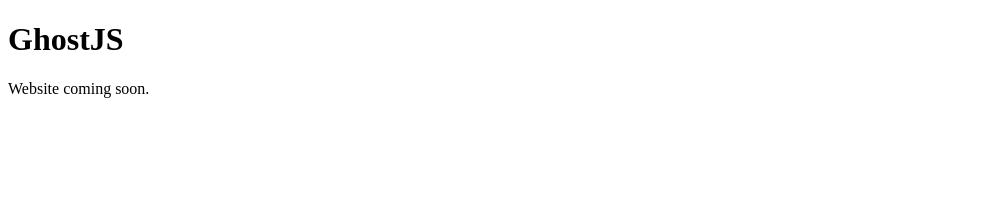
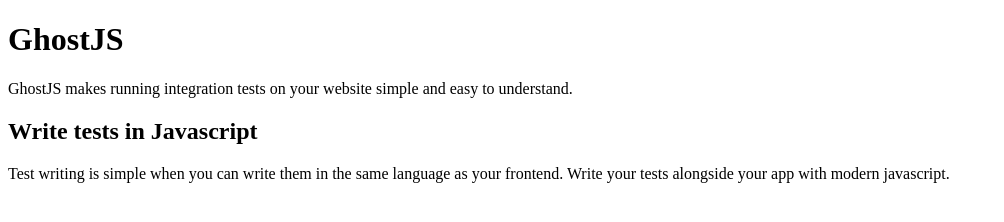
Before and after one commit to KevinGrandon/ghostjs, a website: page ghostjs-website/index.html in a window 1280 px wide. Shown: the whole page, without its empty margins (0-1004 px from the left). Drawn offline with Linux system fonts and the light colour scheme.

Commit message:
Simple website description.

```diff
--- a/ghostjs-website/index.html
+++ b/ghostjs-website/index.html
@@ -5,6 +5,8 @@
 </head>
 <body>
   <h1>GhostJS</h1>
-  <p>Website coming soon.</p>
+  <p>GhostJS makes running integration tests on your website simple and easy to understand.</p>
+  <h2>Write tests in Javascript</h2>
+  <p>Test writing is simple when you can write them in the same language as your frontend. Write your tests alongside your app with modern javascript.</p>
 </body>
 </html>
```
